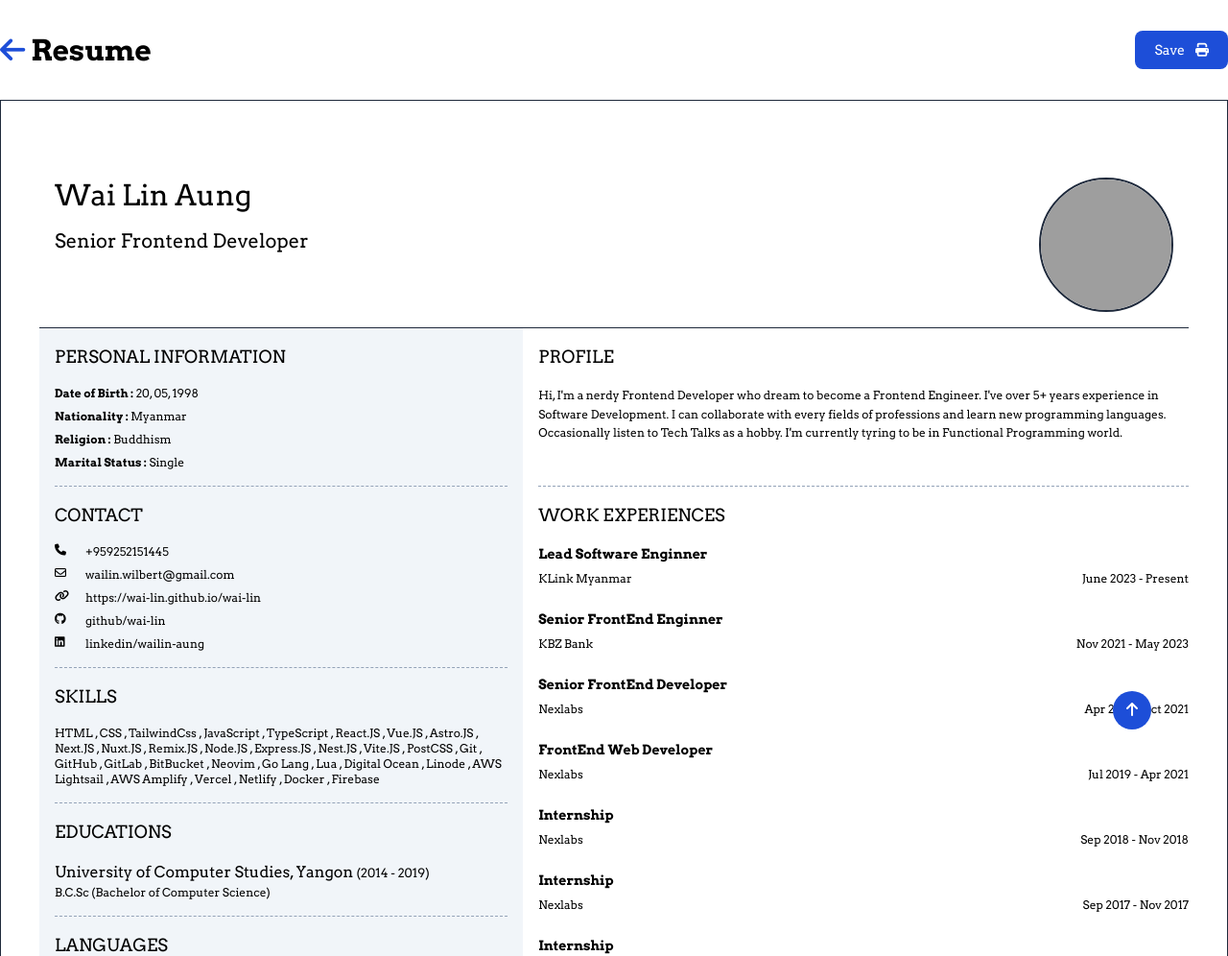
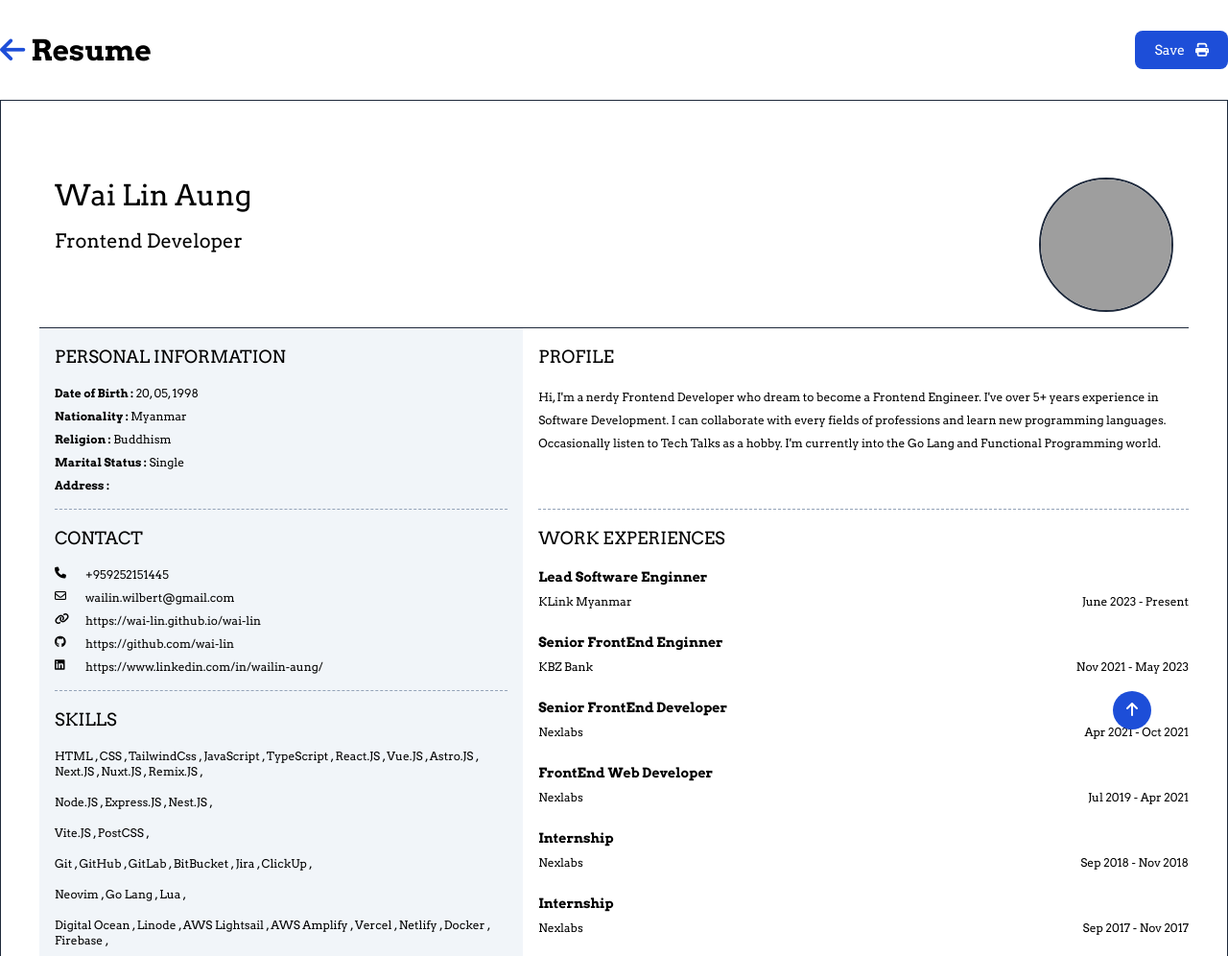
Before and after one commit to wai-lin/wai-lin, an Astro site: page /wai-lin/resume in a window 1280 px wide. Shown: the top 996 px of the page at 96% size. Built offline with nearby package versions, Linux system fonts and the light colour scheme; Astro itself is replaced by a stand-in of ours; grey boxes are pictures that could not be loaded.

Commit message:
refactor: clean up components and css stylings

```diff
--- a/src/components/Resume/R02_PersonalInformation.astro
+++ b/src/components/Resume/R02_PersonalInformation.astro
@@ -25,5 +25,10 @@ import BaseArticle from "./BaseArticle.astro"
 			<b>Marital Status : </b>
 			<span class="capitalize">{resume.personalInfo.maritalStatus}</span>
 		</p>
+
+		<p>
+			<b>Address : </b>
+			<span class="capitalize">{resume.personalInfo.address}</span>
+		</p>
 	</div>
 </BaseArticle>
--- a/src/components/Resume/R03_Profile.astro
+++ b/src/components/Resume/R03_Profile.astro
@@ -1,10 +1,9 @@
 ---
 import { resume } from "../../content/resume/data"
-import BaseSubTitle from "./BaseSubTitle.astro"
+
+import BaseArticle from "./BaseArticle.astro"
 ---
 
-<article class="col-span-4 border-b border-dashed border-slate-400 py-4">
-	<BaseSubTitle class:list="mb-4">Profile</BaseSubTitle>
-
-	<p class="leading-relaxed">{resume.biography}</p>
-</article>
+<BaseArticle title="Profile" class="col-span-4 py-4">
+	<p class="leading-loose">{resume.biography}</p>
+</BaseArticle>
--- a/src/components/Resume/R05_Skills.astro
+++ b/src/components/Resume/R05_Skills.astro
@@ -5,7 +5,10 @@ import BaseArticle from "./BaseArticle.astro"
 ---
 
 <BaseArticle title="Skills" visible={(resume.skills?.length || 0) > 0} class="pb-4">
-	<p>
-		{resume.skills.join(" , ")}
-	</p>
+	<p
+		set:html={resume.skills.map((skill) => {
+			if (skill === "") return "<br /><br />"
+			return `${skill} , `
+		})}
+	/>
 </BaseArticle>
--- a/src/content/resume/data.ts
+++ b/src/content/resume/data.ts
@@ -1,17 +1,18 @@
 export const resume: ResumeJson = {
 	avatarUrl: "/wai-lin/profile/transparent-background.png",
 	name: "Wai Lin Aung",
-	positionAppliedFor: "Senior Frontend Developer",
+	positionAppliedFor: "Frontend Developer",
 
-	// NOTE: Ideal character count is `650` characters.
+	// NOTE: Ideal character count is `550` characters.
 	biography: `Hi, I'm a nerdy Frontend Developer who dream to become a Frontend Engineer. I've over 5+ years experience in Software Development.
-I can collaborate with every fields of professions and learn new programming languages. Occasionally listen to Tech Talks as a hobby. I'm currently tyring to be in Functional Programming world.`,
+I can collaborate with every fields of professions and learn new programming languages. Occasionally listen to Tech Talks as a hobby. I'm currently into the Go Lang and Functional Programming world.`,
 
 	personalInfo: {
 		dateOfBirth: "20, 05, 1998",
 		nationality: "Myanmar",
 		religion: "Buddhism",
 		maritalStatus: "single",
+		address: "",
 	},
 
 	contactInfo: {
@@ -24,12 +25,12 @@ I can collaborate with every fields of professions and learn new programming lan
 			},
 			{
 				icon: "fa-brands fa-github",
-				label: "github/wai-lin",
+				label: "https://github.com/wai-lin",
 				url: "https://github.com/wai-lin",
 			},
 			{
 				icon: "fa-brands fa-linkedin",
-				label: "linkedin/wailin-aung",
+				label: "https://www.linkedin.com/in/wailin-aung/",
 				url: "https://www.linkedin.com/in/wailin-aung/",
 			},
 		],
@@ -47,23 +48,25 @@ I can collaborate with every fields of professions and learn new programming lan
 		"Next.JS",
 		"Nuxt.JS",
 		"Remix.JS",
-
+		"",
 		"Node.JS",
 		"Express.JS",
 		"Nest.JS",
-
+		"",
 		"Vite.JS",
 		"PostCSS",
-
+		"",
 		"Git",
 		"GitHub",
 		"GitLab",
 		"BitBucket",
-
+		"Jira",
+		"ClickUp",
+		"",
 		"Neovim",
 		"Go Lang",
 		"Lua",
-
+		"",
 		"Digital Ocean",
 		"Linode",
 		"AWS Lightsail",
--- a/src/env.d.ts
+++ b/src/env.d.ts
@@ -16,6 +16,7 @@ declare global {
 			nationality: string
 			dateOfBirth: string
 			maritalStatus?: "single" | "married" | "divorced" | "common-law" | "separated" | "widowed"
+			address: string
 		}
 
 		contactInfo: {
```
